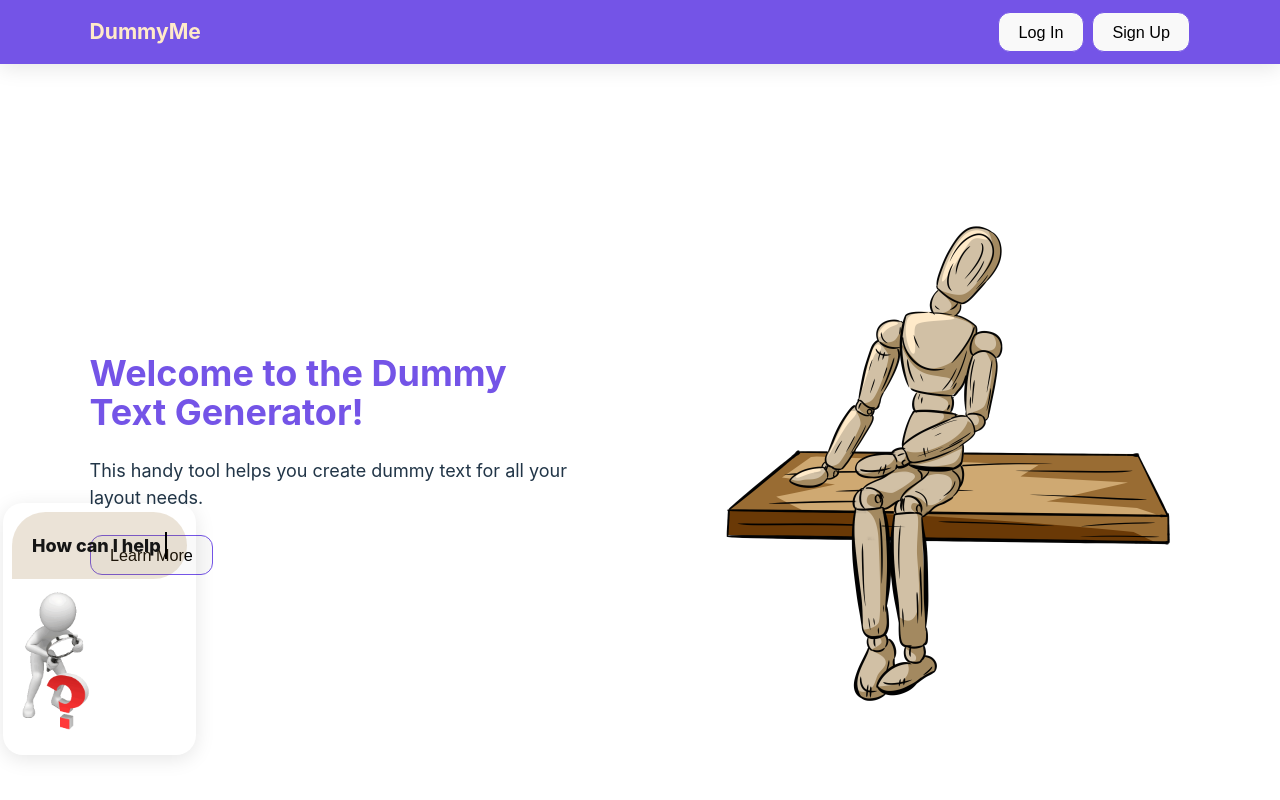
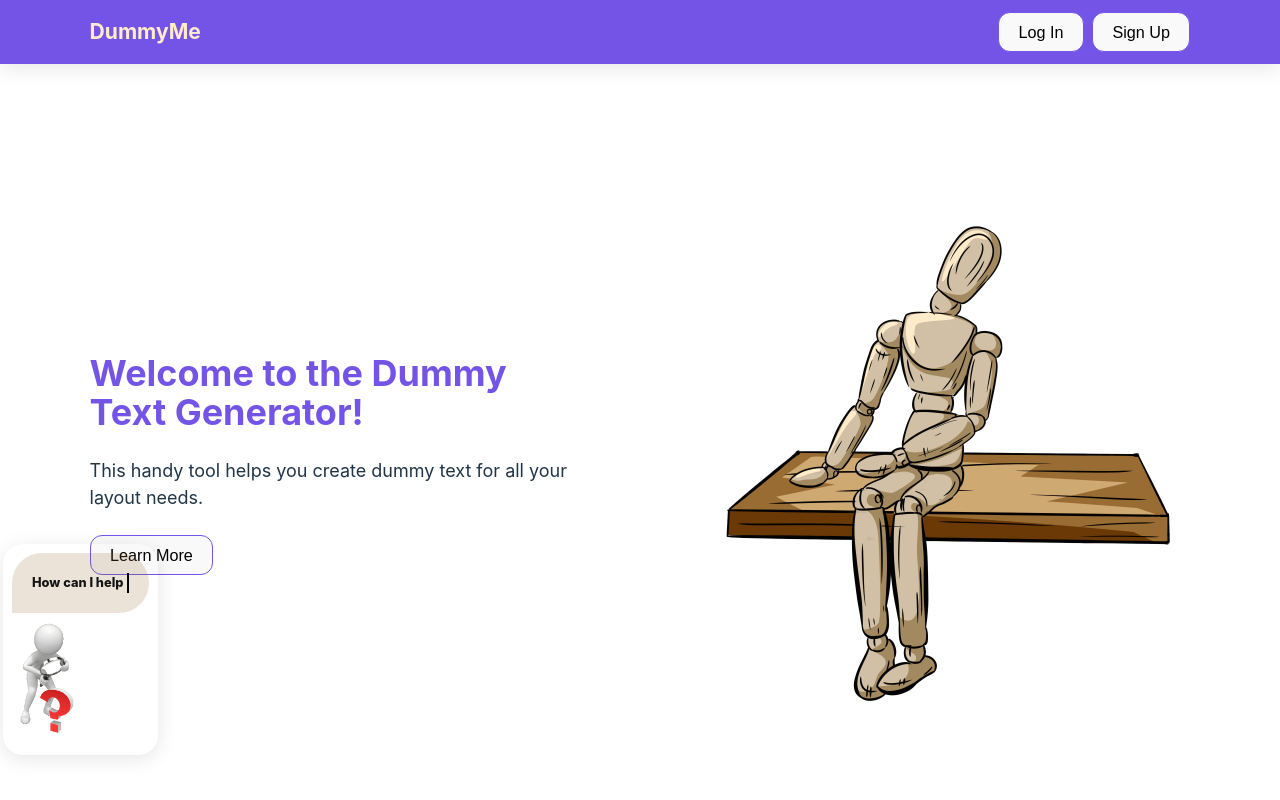
Before and after one commit to isonguyom/dummyMe, a React (Vite) app: page / in a window 1280 px wide. Shown: the top 800 px of the page. Built offline with nearby package versions, Linux system fonts and the light colour scheme.

Commit message:
multiple push

```diff
--- a/src/App.css
+++ b/src/App.css
@@ -23,7 +23,7 @@
 
 .Assistant img {
   display: block;
-  width: 100px;
+  width: 80px;
 }
 
 .assistant-text-container {
@@ -33,6 +33,7 @@
   height: fit-content;
   background: #996d3331;
   border-radius: 40px;
+  font-size: 0.8rem;
   border-bottom-left-radius: 0;
   animation: typing 2s steps(40, end) forwards, blink-caret 0.5s infinite;
 }
```
